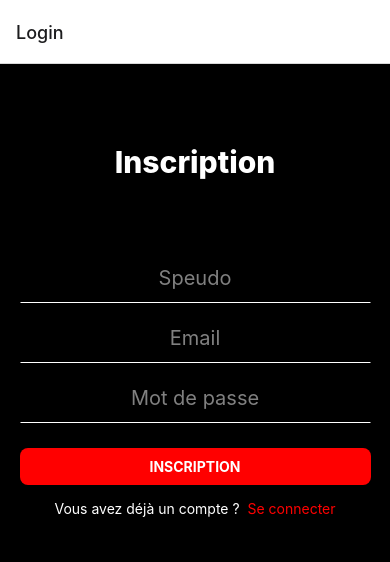
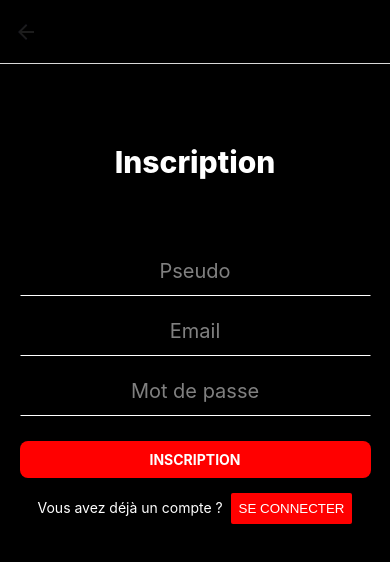
Before and after one commit to adatechschool/projet-mobile-pari_damis, a React Native app in the folder Frontend/: screen /Signup in a window 390 px wide. Shown: the top 562 px of the page. Built offline with nearby package versions, Linux system fonts and the light colour scheme.

Commit message:
new pages

```diff
--- a/Frontend/App.js
+++ b/Frontend/App.js
@@ -2,14 +2,26 @@ import { NavigationContainer } from "@react-navigation/native";
 import { createNativeStackNavigator } from "@react-navigation/native-stack";
 import { StatusBar } from "expo-status-bar";
 import { StyleSheet, Text, View } from "react-native";
-import Login from "./components/Login";
-// import Home from "./components/Home";
+import Signup from "./components/Signup";
+import Login  from "./components/Login";
+import Home  from "./components/Home";
+
 
 export default function App() {
   const Stack = createNativeStackNavigator();
   return (
     <NavigationContainer>
-      <Stack.Navigator>
+      <Stack.Navigator initialRouteName="Home"  screenOptions={{
+        headerStyle: {
+          backgroundColor: 'black',
+        }, headerBackTitleStyle:{fontSize:20},
+        headerTitleStyle:{color:"black"},headerBackTitleVisible: false,
+      }} >
+         <Stack.Screen name="Home" component={Home} options={{headerStyle: {
+            backgroundColor: 'black'
+          },headerTintColor: 'black',
+          }} />
+        <Stack.Screen name="Signup" component={Signup} options={{headerBackTitle:"Home",}} />
         <Stack.Screen name="Login" component={Login} />
         {/* <Stack.Screen name="Home" component={Home} /> */}
       </Stack.Navigator>
--- a/Frontend/components/Home.js
+++ b/Frontend/components/Home.js
@@ -1,30 +1,56 @@
-import React from "react";
-import {
-  View,
-  Text,
-  TextInput,
-  TouchableOpacity,
-  StyleSheet,
-} from "react-native";
+import React,{useEffect} from "react";
+import { View, Image, StyleSheet, Text } from "react-native";
+import nature from "../assets/nature.gif";
 
-const Home = () => {
+const Home = ({navigation}) => {
+    useEffect(() => {
+
+        const delay = setTimeout(() => {
+
+          navigation.navigate('Signup');
+        }, 2000);
+
+        return () => clearTimeout(delay);
+      }, [navigation]);
+
   return (
-      <View style={{ flex: 1, backgroundColor: "black" }}>
-        <View>
-          <Text style={styles.inscription}>Inscription</Text>
+    <View
+      style={{ backgroundColor: "black", flex: 1, justifyContent: "center" }}
+    >
+      <Image style={styles.Image} source={require("../assets/nature.gif")} />
+      <View style={styles.overlay}>
+        <Text
+          style={{
+            color: "red",
+            fontSize: 50,
+            fontWeight: "bold",
+            textAlign: "center",
+          }}
+        >
+          pari amis
+        </Text>
       </View>
-          <TouchableOpacity style={styles.customButton} onPress={() => {}}>
-            <Text style={styles.buttonText}>Go to page Incription</Text>
-          </TouchableOpacity>
-          <Text style={{ color: "white", marginTop: 10 }}>
-            Vous avez déjà un compte ?&nbsp;&nbsp;
-            <Text style={{ color: "red" }} onPress={() => {}}>
-              Se connecter
-            </Text>
-          </Text>
     </View>
   );
 };
+const styles = StyleSheet.create({
+  Image: {
+    resizeMode: "cover",
+    position: "absolute",
 
+    height: "100%",
+    width: "100%",
+  },
+  splashScreenMasterInstance: {
+    width: "auto",
+  },
+  overlay: {
+    ...StyleSheet.absoluteFillObject,
+    backgroundColor: "rgba(0, 0, 0, .95)",
+    justifyContent: "center",
+    alignItems: "center",
+  },
+
+});
 
 export default Home;
--- a/Frontend/components/Login.js
+++ b/Frontend/components/Login.js
@@ -1,67 +1,119 @@
 import React from "react";
+import { NavigationContainer } from "@react-navigation/native";
+import { createNativeStackNavigator } from "@react-navigation/native-stack";
+
 import {
   View,
   Text,
   TextInput,
   TouchableOpacity,
   StyleSheet,
+  Button,
 } from "react-native";
 
-const Login = () => {
+const Login = ({ navigation }) => {
   return (
-    <View style={{ flex: 1, backgroundColor: "black" }}>
+    <View
+      style={{
+        flex: 1,
+        justifyContent: "center",
+        alignItems: "center",
+        backgroundColor: "black",
+      }}
+    >
       <View>
-        <Text style={styles.inscription}>Inscription</Text>
+        <Text style={styles.Login}>Login</Text>
+      </View>
+      <View style={styles.form }>
+        <TextInput
+          style={styles.Email}
+          placeholder="Email Address"
+          placeholderTextColor="gray"
+        />
+
+      <TextInput
+        style={styles.MotDePasse}
+        placeholder="Mot de passe"
+        placeholderTextColor="gray"
+        secureTextEntry
+        />
+        </View>
+
+      <View style={{ marginVertical: 10 }}>
+        <Text style={{ color: "red", left: 110, bottom: 290 }}>
+          Mot de passe oublié
+        </Text>
+        {/* <Button title="Mot de passe oublié"
+        color="red"
+
+        titleStyle={{left: 140, bottom: 270 }}
+         /> */}
+
       </View>
 
-      <View style={styles.form}>
-        <TextInput
-          style={styles.text}
-          placeholder="Speudo"
-          placeholderTextColor="gray"
-        />
-        <TextInput
-          style={styles.text}
-          placeholder="Email"
-          placeholderTextColor="gray"
-        />
-        <TextInput
-          style={styles.text}
-          placeholder="Mot de passe"
-          placeholderTextColor="gray"
-          secureTextEntry={true}
-        />
+      <>
         <TouchableOpacity style={styles.customButton} onPress={() => {}}>
-          <Text style={styles.buttonText}>INSCRIPTION</Text>
+          <Text style={styles.buttonText}>SE CONNECTER</Text>
         </TouchableOpacity>
-        <Text style={{ color: "white", marginTop: 10 }}>
-          Vous avez déjà un compte ?&nbsp;&nbsp;
-          <Text
-            style={{ color: "red" }}
-            onPress={() => {
-              navigation.navigate("Home");
-            }}
-          >
-            Se connecter
-          </Text>
+        {/* <Button title="SE CONNECTER" /> */}
+        <Text style={{ color: "white",bottom: 300, }}>
+          Vous n’avez pas de compte ?
+          <Button
+            title="S'inscrire"
+            color="red"
+            titleStyle={{ textAlignVertical: "center" }}
+            onPress={() => navigation.navigate("Signup")}
+          />
+          {/* <Text style={{ fontWeight: 'bold' }}> S’inscrire</Text> */}
         </Text>
-      </View>
+      </>
     </View>
   );
 };
 
 export default Login;
 
-
 const styles = StyleSheet.create({
-  inscription: {
+  Login: {
     color: "white",
-    top: 70,
+    bottom: 100,
     fontSize: 30,
     padding: 5,
     margin: 5,
     fontWeight: "800",
     textAlign: "center",
+    top: 70,
+  },
+  form: {
+    flex: 1,
+    justifyContent: "center",
+    alignItems: "center",
+    bottom: 70,
+    width: "100%",
+  },
+  Email: {
+    borderWidth: 1,
+    borderBottomColor: "white",
+    padding: 10,
+    margin: 5,
+    width: "90%",
+    height: 50,
+    color: "white",
+    fontSize: "20px",
+    textAlign: "center",
+    // bottom: 70,
+  },
+  MotDePasse: {
+    borderWidth: 1,
+    borderBottomColor: "white",
+    padding: 10,
+    margin: 5,
+    width: "90%",
+    height: 50,
+    color: "white",
+    fontSize: "20px",
+    textAlign: "center",
+    // bottom: 70,
   },
   customButton: {
     borderBottomColor: "red",
@@ -71,29 +123,13 @@ const styles = StyleSheet.create({
     marginTop: 20,
     borderRadius: 8,
     width: "90%",
+    bottom: 300,
   },
   buttonText: {
     color: "white",
     fontWeight: "700",
     alignItems: "center",
     textAlign: "center",
-  },
-  form: {
-    flex: 1,
-    justifyContent: "center",
-    alignItems: "center",
-    bottom: 100,
-    width: "100%",
-  },
-  text: {
-    borderWidth: 1,
-    borderBottomColor: "white",
-    padding: 10,
-    margin: 5,
-    width: "90%",
-    height: 50,
-    color: "white",
-    fontSize: "20px",
-    textAlign: "center",
+
   },
 });
--- /dev/null
+++ b/Frontend/components/Signup.js
@@ -0,0 +1,107 @@
+import React from "react";
+import { NavigationContainer } from '@react-navigation/native';
+import { createNativeStackNavigator } from '@react-navigation/native-stack';
+import {
+  View,
+  Text,
+  TextInput,
+  TouchableOpacity,
+  StyleSheet,
+  Button,
+} from "react-native";
+
+const Signup = ({ navigation }) => {
+  return (
+    <View style={{ flex: 1, backgroundColor: "black" }}>
+      <View>
+        <Text style={styles.inscription}>Inscription</Text>
+      </View>
+
+      <View style={styles.form}>
+        <TextInput
+          style={styles.text}
+          placeholder="Pseudo"
+          placeholderTextColor="gray"
+        />
+        <TextInput
+          style={styles.text}
+          placeholder="Email"
+          placeholderTextColor="gray"
+        />
+        <TextInput
+          style={styles.text}
+          placeholder="Mot de passe"
+          placeholderTextColor="gray"
+          secureTextEntry={true}
+        />
+        <TouchableOpacity style={styles.customButton} onPress={() => {}}>
+          <Text style={styles.buttonText}>INSCRIPTION</Text>
+        </TouchableOpacity>
+        <Text style={{ color: "white", marginTop: 10 }}>
+          Vous avez déjà un compte ?&nbsp;&nbsp;
+          {/* <Text
+            style={{ color: "red" }}
+            onPress={() => {
+              navigation.navigate("Home");
+            }}
+          >
+            Se connecter
+          </Text> */}
+            <Button
+        title="Se connecter"
+        color="red"
+        onPress={() => navigation.navigate('Login')}
+      />
+        </Text>
+      </View>
+    </View>
+  );
+};
+
+export default Signup;
+
+
+const styles = StyleSheet.create({
+  inscription: {
+    color: "white",
+    top: 70,
+    fontSize: 30,
+    padding: 5,
+    margin: 5,
+    fontWeight: "800",
+    textAlign: "center",
+  },
+  customButton: {
+    borderBottomColor: "red",
+    backgroundColor: "red",
+    padding: 10,
+    margin: 5,
+    marginTop: 20,
+    borderRadius: 8,
+    width: "90%",
+  },
+  buttonText: {
+    color: "white",
+    fontWeight: "700",
+    alignItems: "center",
+    textAlign: "center",
+  },
+  form: {
+    flex: 1,
+    justifyContent: "center",
+    alignItems: "center",
+    bottom: 100,
+    width: "100%",
+  },
+  text: {
+    borderWidth: 1,
+    borderBottomColor: "white",
+    padding: 10,
+    margin: 5,
+    width: "90%",
+    height: 50,
+    color: "white",
+    fontSize: "20px",
+    textAlign: "center",
+  },
+});
```
Also changed, not shown: Frontend/assets/nature.gif (added). Lines whose indentation alone changed are shown as unchanged.
